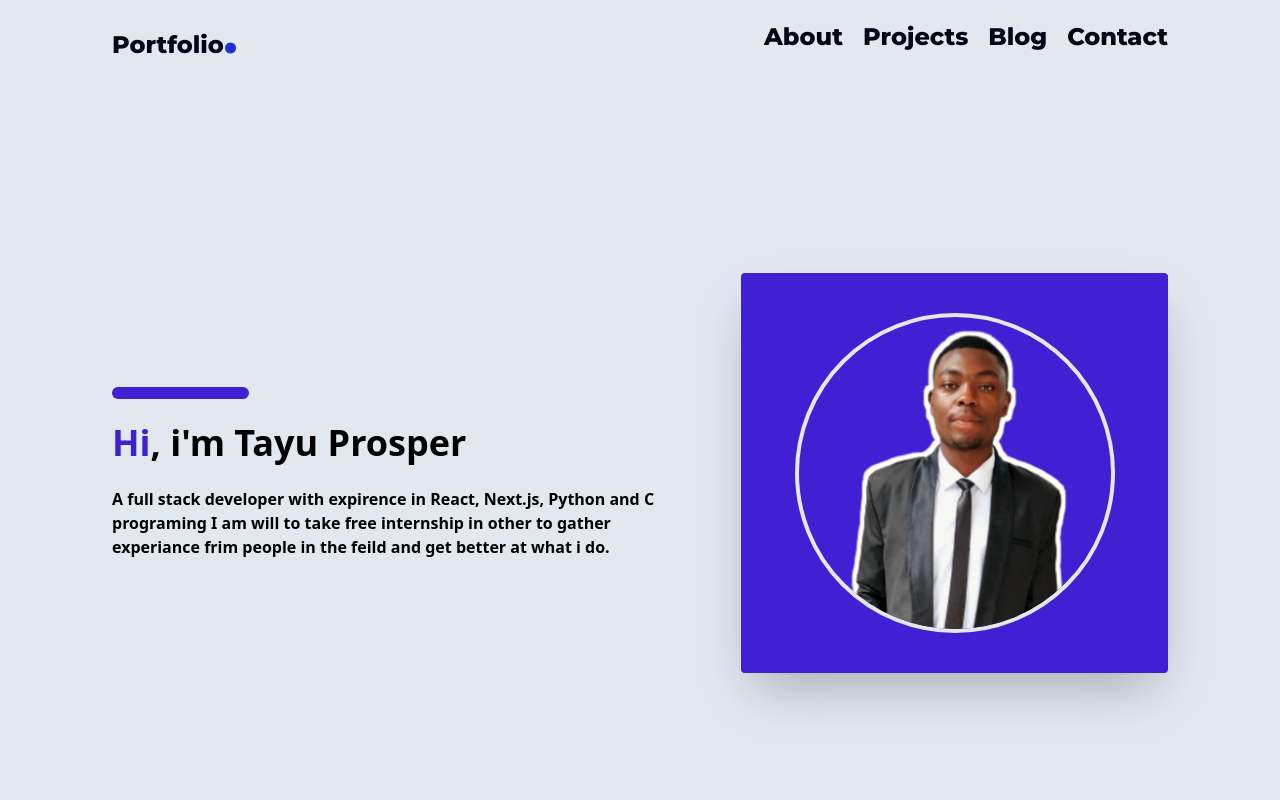
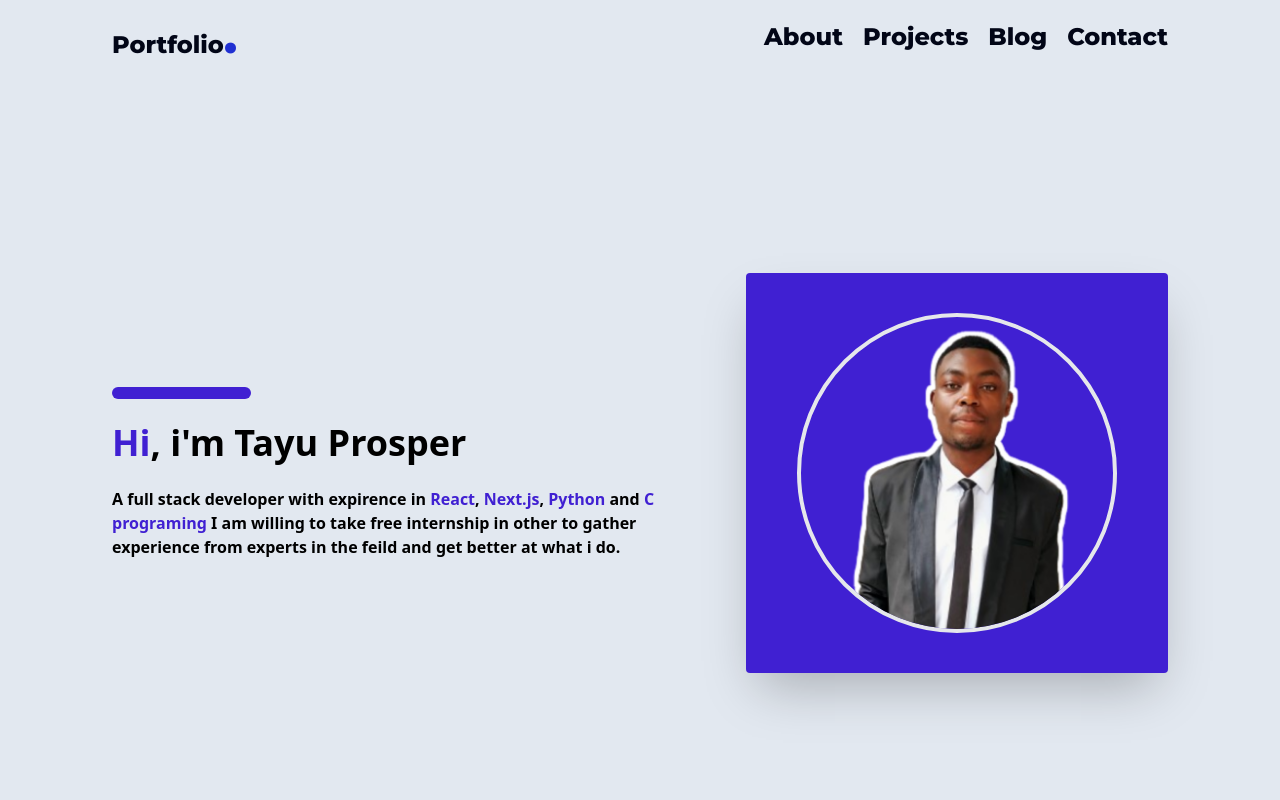
Before and after one commit to tayuprosper/portfolio, a Next.js app: page / in a window 1280 px wide. Shown: the top 800 px of the page. Built offline with nearby package versions, Linux system fonts and the light colour scheme.

Commit message:
Update page.jsx

```diff
--- a/src/app/page.jsx
+++ b/src/app/page.jsx
@@ -8,7 +8,7 @@ export default function Home() {
         <div className="line w-1/4 bg-[#4020d2] h-3  rounded-lg"></div>
 
         <h1 className='font-extrabold my-6 text-4xl'><span className=' text-[#4020d2] '>Hi</span>, i'm Tayu Prosper</h1>
-        <p className='font-bold'>A full stack developer with expirence in <span>React</span>,<span> Next.js</span>, <span>Python</span> and <span>C programing</span> I am will to take free internship in other to gather experiance frim people in the feild and get better at what i do.</p>
+        <p className='font-bold'>A full stack developer with expirence in <span className="text-[#4020d2] font-bold">React</span>,<span className="text-[#4020d2] font-bold"> Next.js</span>, <span className="text-[#4020d2] font-bold">Python</span> and <span className="text-[#4020d2] font-bold">C programing</span> I am willing to take free internship in other to gather experience from experts in the feild and get better at what i do.</p>
       </div>
       <div className="img overflow-hidden flex shadow-2xl justify-center w-full p-10 rounded bg-[#4020d2] h-1/2">
         <img className='rounded-full border-4' src='myimg.png'/>
```
